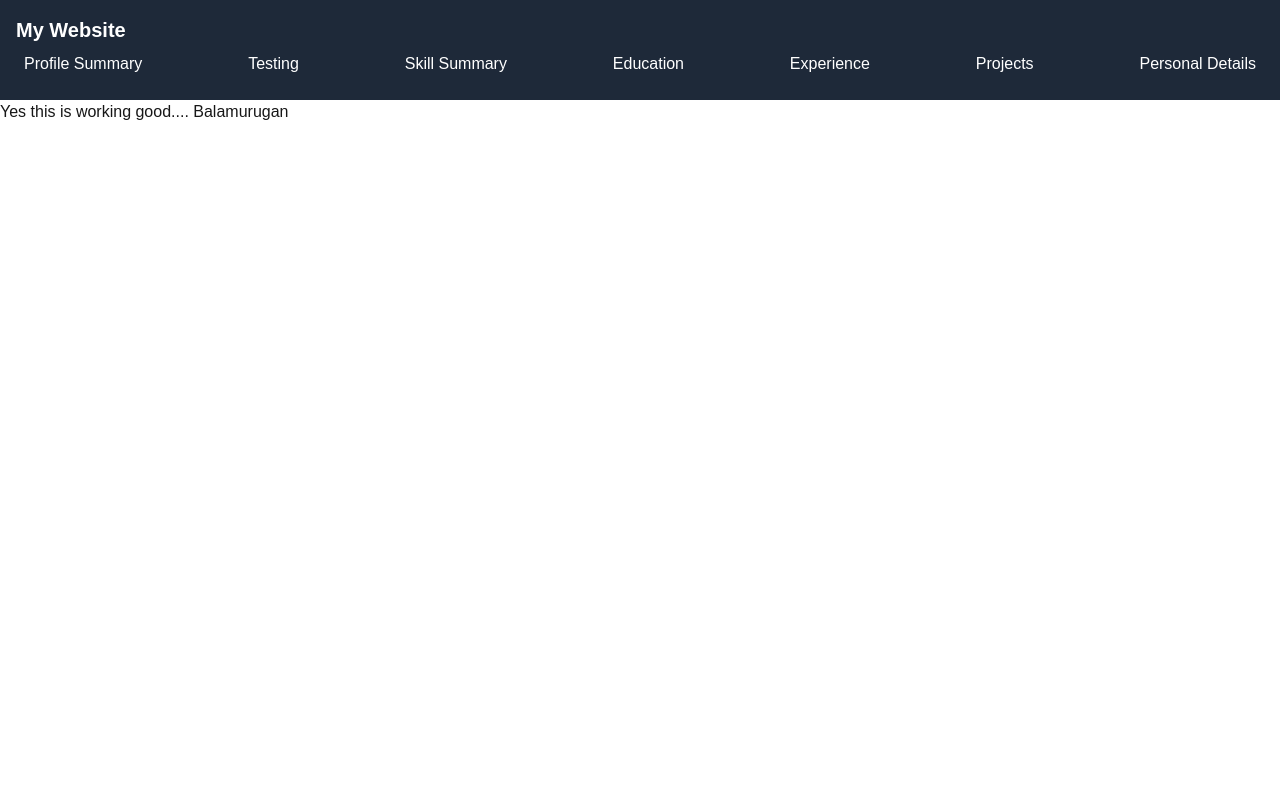
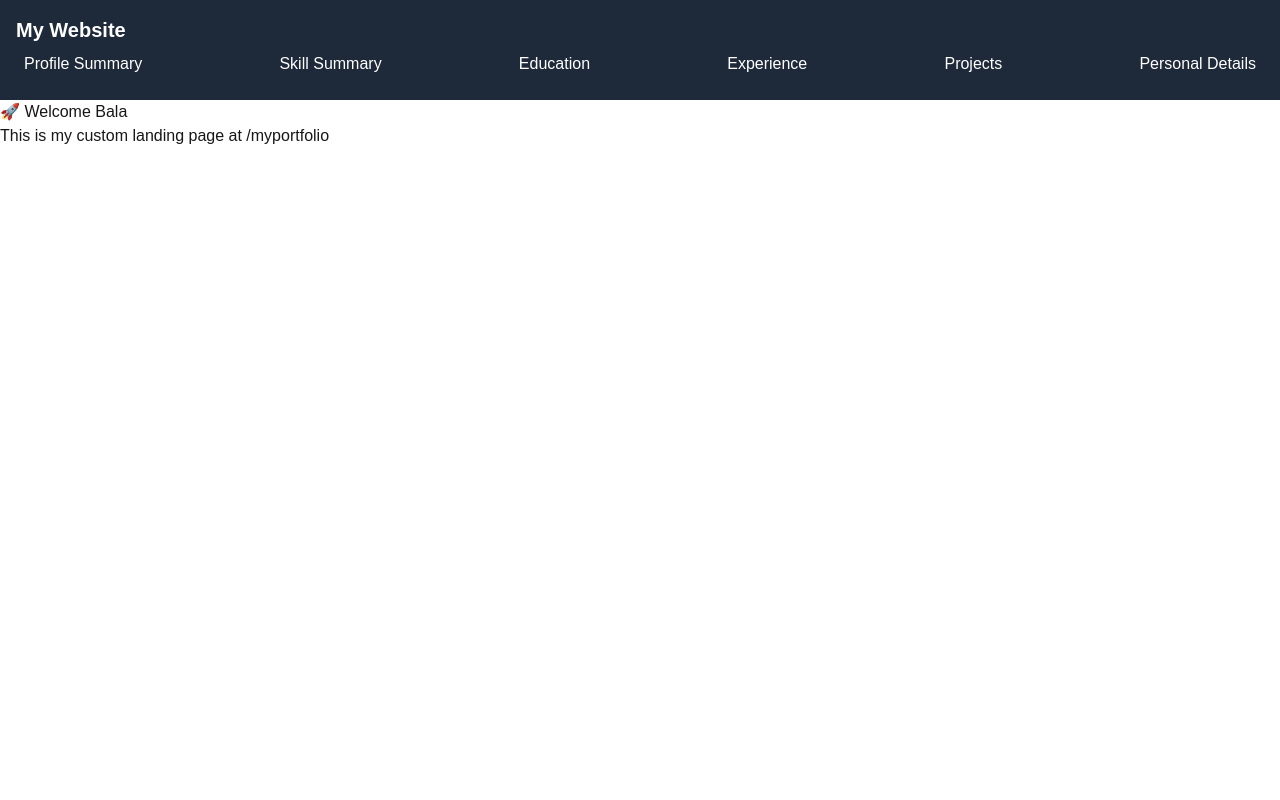
Before and after one commit to balanphp/myportfolio, a Next.js app: page / in a window 1280 px wide. Shown: the top 800 px of the page. Built offline with nearby package versions, Linux system fonts and the light colour scheme.

Commit message:
Fresh Commit on Main Branch 26_Aug_1.2

```diff
--- a/next.config.ts
+++ b/next.config.ts
@@ -3,8 +3,17 @@ import type { NextConfig } from "next";
 const nextConfig: NextConfig = {
   // Remove 'output: export' to enable API routes
   images: { unoptimized: true },
-  basePath: '/myportfolio',
-  assetPrefix: '/myportfolio/',
+  basePath: "/myportfolio",
+  assetPrefix: "/myportfolio/",
+  async redirects() {
+    return [
+      {
+        source: "/myportfolio",
+        destination: "/myportfolio/profile", // 👈 your new landing page
+        permanent: true,
+      },
+    ];
+  },
 };
 
 export default nextConfig;
--- a/package.json
+++ b/package.json
@@ -3,7 +3,7 @@
   "version": "0.1.0",
   "private": true,
   "scripts": {
-    "dev": "next dev --turbopack",
+    "dev": "next dev --turbopack && start http://localhost:3000/myportfolio",
     "build": "next build",
     "start": "next start",
     "lint": "next lint"
--- a/src/app/components/Header.tsx
+++ b/src/app/components/Header.tsx
@@ -19,7 +19,7 @@ export default function Header() {
 
       <div className={`${open ? "flex" : "hidden"} flex-col sm:flex sm:flex-row sm:justify-between sm:items-center`}>
         <Link href="/profile" className="p-2">Profile Summary</Link>
-        <Link href="/testing" className="p-2">Testing</Link>
+        {/* <Link href="/testing" className="p-2">Testing</Link> */}
         <Link href="/skill" className="p-2">Skill Summary</Link>
         <Link href="/education" className="p-2">Education</Link>
         <Link href="/experience" className="p-2">Experience</Link>
--- a/src/app/page.tsx
+++ b/src/app/page.tsx
@@ -1,11 +1,11 @@
 'use client'
-import React, { useState } from "react";
+import React from "react";
 
 export default function Home() {
-  const [data ] = useState('Balamurugan')
   return (
-    <>
-   <div>Yes this is working good.... {data}</div>
-   </>
+    <main>
+      <h1>🚀 Welcome Bala</h1>
+      <p>This is my custom landing page at /myportfolio</p>
+    </main>
   );
 }
```
